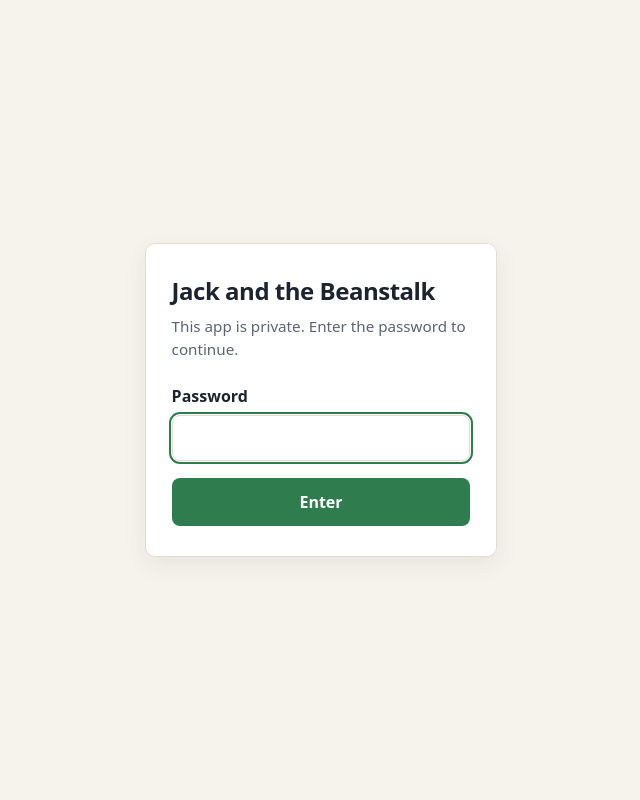
After one commit to SYKhayyat/jack-and-the-beanstalk, a FastAPI app: template app/templates/login.html in a window 1280 px wide. The commit adds this page. Shown: the whole page, without its empty margins (319-959 px from the left). Run offline with FastAPI, Linux system fonts and the light colour scheme; the template is opened without the code that fills it, so the values that code supplies are empty.

Commit message:
feat: put a shared password in front of the app
Every generation costs money, so a deployed instance should not be open to
anyone who finds the URL. APP_PASSWORD now gates the whole app behind a
login form.

- One password for everyone; no accounts, no invites, no database.
- A successful login sets an HttpOnly cookie, valid for
  APP_SESSION_MAX_AGE_DAYS (7). The signature is keyed by the password, so
  rotating the password logs everyone out.
- Pages without a session are redirected to /login; API and media requests
  get a 401. /healthz and /static stay open.
- Eight wrong passwords in fifteen minutes locks a client out of the form.
- Empty APP_PASSWORD leaves the app open, so local development is
  unchanged.

```diff
--- a/app/main.py
+++ b/app/main.py
@@ -14,11 +14,13 @@ from fastapi import FastAPI
 from fastapi.staticfiles import StaticFiles
 from fastapi.templating import Jinja2Templates
 
+from app.auth import AuthGate
 from app.config import Settings, get_settings
 from app.container import build_container
 from app.errors import register_exception_handlers
 from app.redaction import install_secret_redaction
-from app.routes import api, media, web
+from app.routes import api, auth, media, web
+from app.routes.auth import install_auth_gate
 from app.services.image_providers.base import ImageProvider
 
 __all__ = ["create_app"]
@@ -57,18 +59,26 @@ def create_app(
     app.state.settings = resolved
     app.state.container = build_container(resolved, provider=provider)
     app.state.templates = Jinja2Templates(directory=TEMPLATES_DIR)
+    app.state.gate = AuthGate(
+        password=resolved.app_password,
+        session_max_age_seconds=resolved.app_session_max_age_days * 24 * 60 * 60,
+        max_attempts=resolved.app_login_max_attempts,
+    )
 
     register_exception_handlers(app)
     app.include_router(web.router)
     app.include_router(api.router)
     app.include_router(media.router)
+    app.include_router(auth.router)
     app.mount("/static", StaticFiles(directory=STATIC_DIR), name="static")
+    install_auth_gate(app, app.state.gate)
 
     logger.info(
-        "app.ready provider=%s model=%s env=%s",
+        "app.ready provider=%s model=%s env=%s auth=%s",
         app.state.container.provider.name,
         resolved.gemini_model if resolved.image_provider == "gemini" else "-",
         resolved.app_env,
+        "password" if resolved.auth_enabled else "open",
     )
     return app
 
@@ -84,4 +94,6 @@ def _configure_logging(settings: Settings) -> None:
     root.setLevel(level)
     # Last line of defence: even if a secret reaches a logger some other way, it
     # is scrubbed before the handler formats the record.
-    install_secret_redaction((settings.openai_api_key, settings.gemini_api_key))
+    install_secret_redaction(
+        (settings.openai_api_key, settings.gemini_api_key, settings.app_password)
+    )
--- a/app/routes/__init__.py
+++ b/app/routes/__init__.py
@@ -1,5 +1,5 @@
 """HTTP layer. Controllers only: parse input, call services, render a response."""
 
-from app.routes import api, media, web
+from app.routes import api, auth, media, web
 
-__all__ = ["api", "media", "web"]
+__all__ = ["api", "auth", "media", "web"]
--- /dev/null
+++ b/app/routes/auth.py
@@ -0,0 +1,174 @@
+"""The login gate: a password page, and the guard in front of every route.
+
+The gate is one password for everyone. There is no account, no invite and no
+per-user identity — just "are you one of us?", which is all this app needs to
+keep strangers from spending the owner's image tokens.
+
+Two shapes of refusal, deliberately:
+
+* **HTML** requests are redirected to the login page, so a human who opens the
+  app in a browser sees a form instead of a JSON error.
+* **API and media** requests get a 401 in the app's usual error shape, so a
+  script gets something it can read.
+
+The login page, the static assets and the health check stay open. Everything
+else needs the session cookie.
+"""
+
+from __future__ import annotations
+
+import logging
+from typing import Annotated, cast
+
+from fastapi import APIRouter, Depends, FastAPI, Form, Request, Response
+from fastapi.responses import HTMLResponse, JSONResponse, RedirectResponse
+from fastapi.templating import Jinja2Templates
+from starlette.middleware.base import RequestResponseEndpoint
+
+from app.auth import SESSION_COOKIE, AuthGate
+
+__all__ = ["get_gate", "install_auth_gate", "router"]
+
+logger = logging.getLogger(__name__)
+
+router = APIRouter(tags=["auth"])
+
+# Paths that stay open: the gate itself, the health check the platform polls,
+# and the favicon.
+_OPEN_PATHS = frozenset({"/login", "/healthz", "/favicon.ico"})
+# Prefixes that stay open: the static assets the login page needs.
+_OPEN_PREFIXES = ("/static/",)
+
+
+def get_gate(request: Request) -> AuthGate:
+    """The gate attached to this app at startup."""
+    return cast(AuthGate, request.app.state.gate)
+
+
+GateDep = Annotated[AuthGate, Depends(get_gate)]
+
+
+@router.get("/login", response_class=HTMLResponse)
+def login_page(request: Request, gate: GateDep) -> Response:
+    """Show the password form.
+
+    If no password is configured the gate is open, so there is nothing to log
+    into and the visitor is sent straight through.
+    """
+    if not gate.enabled:
+        return RedirectResponse("/", status_code=303)
+
+    templates: Jinja2Templates = request.app.state.templates
+    next_path = _safe_next(request.query_params.get("next"))
+    return templates.TemplateResponse(
+        request=request,
+        name="login.html",
+        context={"error": None, "next_path": next_path},
+    )
+
+
+@router.post("/login", response_class=HTMLResponse)
+def login_submit(
+    request: Request,
+    gate: GateDep,
+    password: str = Form(default=""),
+    next_path: str = Form(default=""),
+) -> Response:
+    """Check the password and, if it is right, hand out a session cookie."""
+    client = _client_key(request)
+    settings = request.app.state.settings
+
+    if gate.is_locked_out(client):
+        logger.info("auth.locked_out client=%s", client)
+        return _login_error(request, "Too many wrong passwords. Try again in a few minutes.")
+
+    if gate.check_password(password):
+        gate.clear_failures(client)
+        logger.info("auth.login_ok client=%s", client)
+        response = RedirectResponse(_safe_next(next_path), status_code=303)
+        response.set_cookie(
+            SESSION_COOKIE,
+            gate.issue_session(),
+            max_age=gate.session_max_age_seconds,
+            httponly=True,
+            samesite="lax",
+            secure=settings.is_production,
+            path="/",
+        )
+        return response
+
+    gate.register_failure(client)
+    logger.info("auth.login_failed client=%s", client)
+    return _login_error(request, "That password is not right.", next_path)
+
+
+@router.post("/logout")
+def logout(gate: GateDep) -> Response:
+    """Forget the session and send the visitor back to the login page."""
+    response = RedirectResponse("/login" if gate.enabled else "/", status_code=303)
+    response.delete_cookie(SESSION_COOKIE, path="/")
+    return response
+
+
+def install_auth_gate(app: FastAPI, gate: AuthGate) -> None:
+    """Put the guard in front of every route.
+
+    A no-op when no password is configured, so local development needs no
+    ceremony at all.
+    """
+
+    @app.middleware("http")
+    async def _guard(request: Request, call_next: RequestResponseEndpoint) -> Response:
+        if not gate.enabled or _is_open_path(request.url.path):
+            return await call_next(request)
+        if gate.session_valid(request.cookies.get(SESSION_COOKIE)):
+            return await call_next(request)
+        return _refuse(request)
+
+
+def _is_open_path(path: str) -> bool:
+    return path in _OPEN_PATHS or path.startswith(_OPEN_PREFIXES)
+
+
+def _refuse(request: Request) -> Response:
+    """Turn away a request that has no valid session."""
+    path = request.url.path
+    if path.startswith("/api") or path.startswith("/media"):
+        return JSONResponse(
+            status_code=401,
+            content={
+                "error": "password_required",
+                "detail": "This app is behind a password. Log in at /login first.",
+            },
+        )
+    target = path if path.startswith("/") else "/"
+    return RedirectResponse(f"/login?next={target}", status_code=303)
+
+
+def _login_error(request: Request, message: str, next_path: str | None = None) -> Response:
+    """Re-render the login page with an error, keeping the intended target."""
+    templates: Jinja2Templates = request.app.state.templates
+    return templates.TemplateResponse(
+        request=request,
+        name="login.html",
+        context={
+            "error": message,
+            "next_path": _safe_next(next_path or request.query_params.get("next")),
+        },
+        status_code=401,
+    )
+
+
+def _safe_next(raw: str | None) -> str:
+    """Only ever redirect to a path on this site.
+
+    A `next` of `//evil.example` or `https://evil.example` is an open
+    redirect: the visitor would be bounced off-site right after logging in.
+    """
+    if not raw or not raw.startswith("/") or raw.startswith("//"):
+        return "/"
+    return raw
+
+
+def _client_key(request: Request) -> str:
+    return request.client.host if request.client else "unknown"
--- a/app/routes/web.py
+++ b/app/routes/web.py
@@ -66,6 +66,7 @@ def index(request: Request, container: ContainerDep) -> HTMLResponse:
             ],
             "max_upload_mb": container.settings.max_upload_mb,
             "provider": container.provider_status(),
+            "auth_enabled": container.settings.auth_enabled,
         },
     )
 
--- a/app/static/style.css
+++ b/app/static/style.css
@@ -420,6 +420,70 @@ pre {
   max-width: 46em;
 }
 
+/* The login gate. Its own centred card, so the page never looks like the
+   app it is hiding. */
+.login-body { min-height: 100vh; }
+
+.login-shell {
+  min-height: 100vh;
+  display: flex;
+  align-items: center;
+  justify-content: center;
+  padding: 2rem 1.25rem;
+}
+
+.login-card {
+  width: 100%;
+  max-width: 22rem;
+  background: var(--card);
+  border: 1px solid var(--line);
+  border-radius: var(--radius);
+  padding: 1.75rem 1.6rem 1.9rem;
+  box-shadow: 0 8px 24px rgba(29, 36, 48, .07);
+}
+
+.login-card h1 { margin: 0 0 .35rem; font-size: 1.5rem; letter-spacing: -.02em; }
+.login-tagline { margin: 0 0 1.4rem; color: var(--ink-soft); font-size: .95rem; }
+.login-card label { display: block; margin-bottom: .35rem; font-weight: 550; }
+.login-card input[type="password"] {
+  width: 100%;
+  padding: .6rem .7rem;
+  font: inherit;
+  border: 1px solid var(--line);
+  border-radius: 8px;
+  background: #fff;
+}
+.login-card input[type="password"]:focus {
+  outline: 2px solid var(--accent);
+  outline-offset: 1px;
+}
+.login-card .button { width: 100%; margin-top: 1.1rem; }
+
+.login-error {
+  margin: 0 0 1.1rem;
+  padding: .6rem .75rem;
+  border-radius: 8px;
+  background: #fdf1f1;
+  border: 1px solid #e6c7c7;
+  color: var(--danger);
+  font-size: .92rem;
+}
+
+/* The log-out control lives in the masthead, so it must not look like a
+   button competing with the app itself. */
+.logout-form { margin-top: .9rem; }
+.logout-form button {
+  background: none;
+  border: 0;
+  padding: 0;
+  color: var(--ink-soft);
+  font: inherit;
+  font-size: .85rem;
+  text-decoration: underline;
+  cursor: pointer;
+}
+.logout-form button:hover { color: var(--ink); }
+
 @media (max-width: 640px) {
   .compare { grid-template-columns: 1fr; }
 }
--- a/app/templates/index.html
+++ b/app/templates/index.html
@@ -16,6 +16,11 @@
         <span class="hint">(mock mode: no API calls, placeholder images)</span>
       {% endif %}
     </p>
+    {% if auth_enabled %}
+      <form class="logout-form" method="post" action="/logout">
+        <button type="submit">Log out</button>
+      </form>
+    {% endif %}
   </header>
 
   <main>
--- /dev/null
+++ b/app/templates/login.html
@@ -0,0 +1,28 @@
+<!DOCTYPE html>
+<html lang="en">
+<head>
+  <meta charset="utf-8">
+  <meta name="viewport" content="width=device-width, initial-scale=1">
+  <title>Jack and the Beanstalk — password</title>
+  <link rel="stylesheet" href="/static/style.css">
+</head>
+<body class="login-body">
+  <main class="login-shell">
+    <form id="login-form" class="login-card" method="post" action="/login">
+      <h1>Jack and the Beanstalk</h1>
+      <p class="login-tagline">This app is private. Enter the password to continue.</p>
+
+      {% if error %}
+        <p class="login-error" role="alert">{{ error }}</p>
+      {% endif %}
+
+      <label for="password">Password</label>
+      <input type="password" id="password" name="password" autocomplete="current-password"
+             autofocus required>
+
+      <input type="hidden" name="next_path" value="{{ next_path }}">
+      <button type="submit" class="button">Enter</button>
+    </form>
+  </main>
+</body>
+</html>
--- a/render.yaml
+++ b/render.yaml
@@ -36,6 +36,12 @@ services:
       - key: OPENAI_API_KEY
         sync: false
 
+      # The shared password in front of the app. Paste it into the Render
+      # dashboard when prompted; leaving it unset makes the app open to
+      # anyone who finds the URL, and every generation costs money.
+      - key: APP_PASSWORD
+        sync: false
+
       # Cheapest configuration OpenAI publishes: ~$0.0059 per image call.
       - key: OPENAI_MODEL
         value: gpt-image-2.5-flare
```
Also changed, not shown: app/auth.py (added, +125 -0 lines), app/config.py (+28 -0 lines), tests/test_auth.py (added, +181 -0 lines), README.md, 1 other file.
